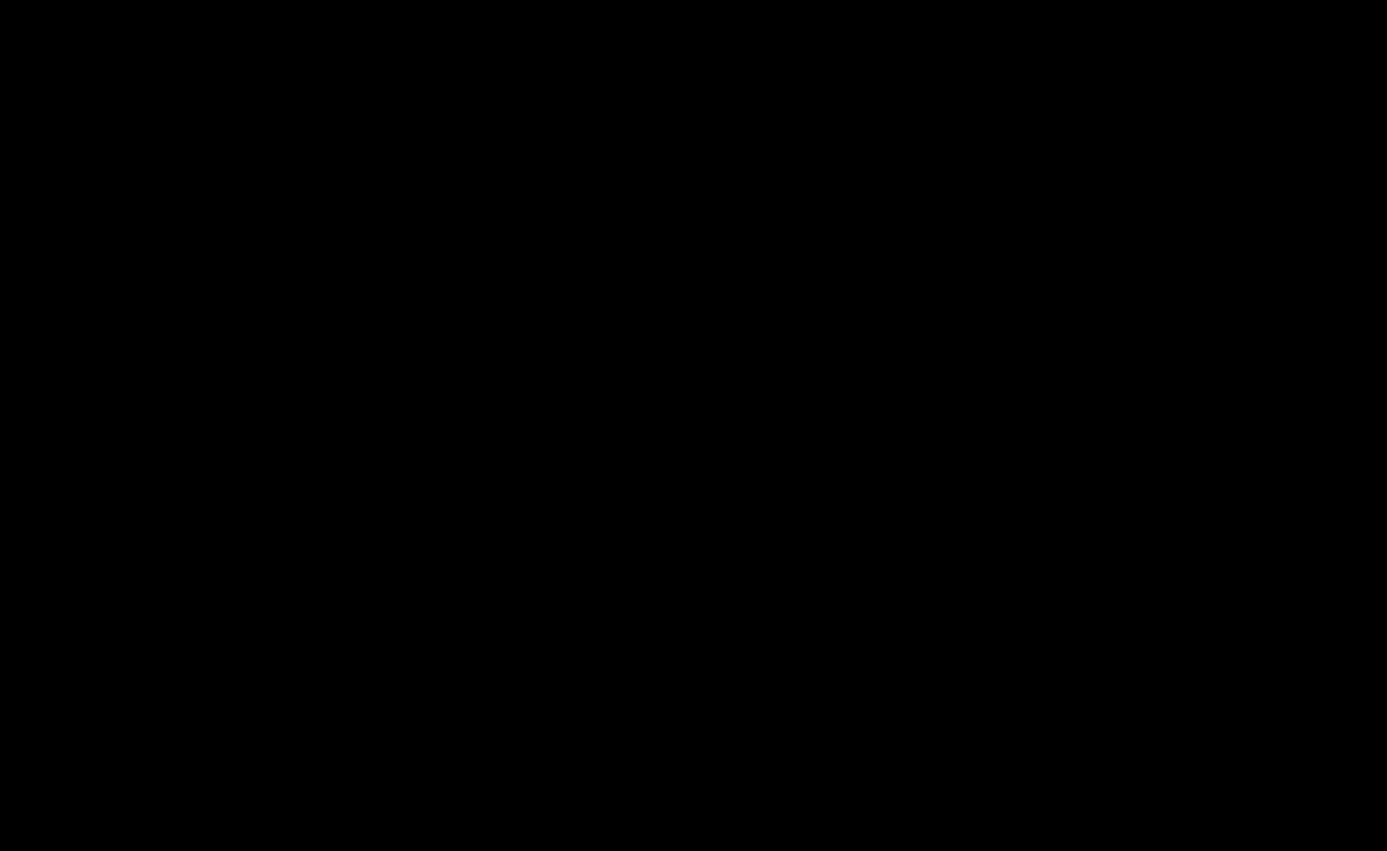
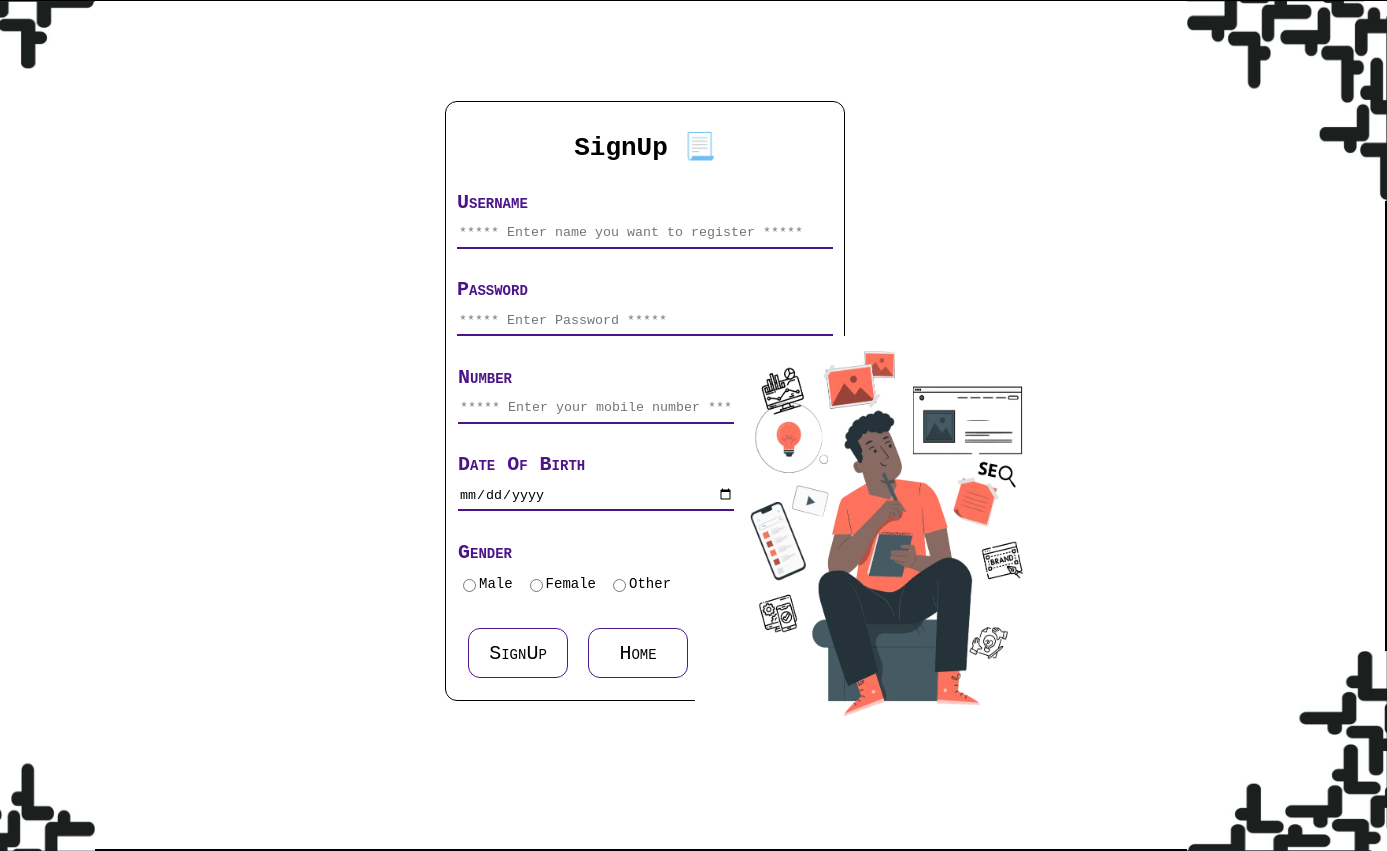
Before and after one commit to AzmatullaKhan/full-stack-react-frontend, a React (Create React App) app: page /signUp in a window 1280 px wide. Before the commit this address had no page. Shown: the whole page, 1387 px wide, since content can reach past the window. Before the commit the page ends 800 px from the top, so only its background shows below. Built offline with nearby package versions, Linux system fonts and the light colour scheme.

Commit message:
SignUp page UI has been completed, Need to complete About page

```diff
--- a/public/index.html
+++ b/public/index.html
@@ -15,6 +15,7 @@
       font-family: monospace;
       scroll-behavior: smooth;
       box-sizing: border-box;
+      user-select: none;
     }
     *::-webkit-scrollbar{
       display: none;
--- a/src/App.js
+++ b/src/App.js
@@ -1,12 +1,15 @@
 import { Routes, Route } from 'react-router-dom'
 import { Home } from './pages/home'
 import { Login } from './pages/login'
+import { SignUp } from './pages/signUp'
+
 function App() {
   return (
     <>
       <Routes>
         <Route path="/"  element={<Home />}/>
         <Route path='/login' element={<Login />}/>
+        <Route path='/signUp' element={<SignUp />} />
       </Routes>
     </>
   );
--- a/src/pages/allPages.css
+++ b/src/pages/allPages.css
@@ -1,3 +1,14 @@
+img{
+    pointer-events: none;
+}
+
+/* -----------------------------------------------------------------------------------------------------------------------------------------
+-----------------------------------------------------------------------------------------------------------------------------------------
+-----------------------------------------------------------------------------------------------------------------------------------------
+-----------------------------------------------------------------------------------------------------------------------------------------
+----------------------------------------------------------------------------------------------------------------------------------------- */
+
+
 .nav_container_one{
     height:70px;
     /* border: 1px solid #000; */
@@ -100,6 +111,12 @@
     border-radius: 25px;
 }
 
+/* -----------------------------------------------------------------------------------------------------------------------------------------
+-----------------------------------------------------------------------------------------------------------------------------------------
+-----------------------------------------------------------------------------------------------------------------------------------------
+-----------------------------------------------------------------------------------------------------------------------------------------
+----------------------------------------------------------------------------------------------------------------------------------------- */
+
 
 
 .main_container_one{
@@ -119,8 +136,11 @@
     margin-top:10px;
 }
 
-
-
+/* -----------------------------------------------------------------------------------------------------------------------------------------
+-----------------------------------------------------------------------------------------------------------------------------------------
+-----------------------------------------------------------------------------------------------------------------------------------------
+-----------------------------------------------------------------------------------------------------------------------------------------
+----------------------------------------------------------------------------------------------------------------------------------------- */
 
 
 .login_container_one{
@@ -132,6 +152,7 @@
 }
 
 .login_container_one_image{
+    pointer-events: none;
     height:200px;
     width:200px;
     position: absolute;
@@ -233,3 +254,126 @@
     width:250px;
     border-radius: 12px;
 }
+
+
+/* -----------------------------------------------------------------------------------------------------------------------------------------
+-----------------------------------------------------------------------------------------------------------------------------------------
+-----------------------------------------------------------------------------------------------------------------------------------------
+-----------------------------------------------------------------------------------------------------------------------------------------
+----------------------------------------------------------------------------------------------------------------------------------------- */
+
+
+
+.signup_container_one{
+    height: 850px;
+    width:1492px;
+    padding: 0px 0px;
+    background-color: #fff;
+    border: 1px solid #000;
+}
+
+.signup_container_one_image{
+    height:200px;
+    width:200px;
+    position: absolute;
+    pointer-events: none;
+}
+.signup_container_one_image:nth-child(2){
+    margin-left:1292px;
+    transform: rotate(90deg);
+}
+.signup_container_one_image:nth-child(3){
+    margin-top:650px;
+    transform: rotate(-90deg);
+}
+
+.signup_container_one_image:nth-child(4){
+    margin-left:1292px;
+    margin-top: 650px;
+    transform: rotate(180deg);
+}
+
+.signup_container_one_image_signup{
+    height:400px;
+    width:400px;
+    margin:335px 0px 0px 800px;
+    position: absolute;
+    background-color: #fff;
+}
+
+.signup_container_two{
+    height: 600px;
+    width:400px;
+    border:1px solid;
+    margin-top:100px;
+    margin-left:550px;
+    border-radius: 12px;
+    background-color: #fff;
+    display: flex;
+    /* justify-content: center; */
+    align-items: center;
+    flex-direction: column;
+    padding: 12px;
+}
+
+.signup_container_two_label{
+    font-size: 20px;
+    color: #4c1489;
+    font-weight: bolder;
+    font-variant: small-caps;
+}
+
+.signup_container_two_input{
+    width:376px;
+    height: 30px;
+    position: relative;
+    top: 5px;
+    border-top: none;
+    border-left: none;
+    border-right: none;
+    border-bottom: 2px solid #4c1489;
+    background-color: transparent;
+    color: #000;
+    outline: none;
+}
+.signup_container_two_input_small{
+    width:276px;
+    height: 30px;
+    position: relative;
+    top: 5px;
+    border-top: none;
+    border-left: none;
+    border-right: none;
+    border-bottom: 2px solid #4c1489;
+    background-color: transparent;
+    color: #000;
+    outline: none;
+}
+.signup_container_two_div_radio{
+    height:40px;
+    width:100%;
+    display: flex;
+    justify-content:flex-start;
+    align-items: center;
+    font-size: 14px;
+}
+.signup_container_two_button{
+    height:50px;
+    width:100px;
+    background-color: transparent;
+    outline: none;
+    border: 1.5px solid #4c1489;
+    border-radius: 12px;
+    margin:10px 10px;
+    color: #000;
+    cursor: pointer;
+    backdrop-filter: blur(12px);
+    font-size: 20px;
+    font-variant: small-caps;
+    overflow: hidden;
+    transition: all 0.2s ease-in;
+}
+.signup_container_two_button:hover{
+    background-color: #4c1489;
+    color: #fff;
+}
--- a/src/pages/login.js
+++ b/src/pages/login.js
@@ -1,5 +1,13 @@
+import { useNavigate } from 'react-router-dom'
 
 export const Login=()=>{
+
+    let navigate= useNavigate();
+
+    const handleHomeClick=()=>{
+        navigate('/');
+    }
+
     return (
         <div className="login_container_one">
             <img src={require('../images/login.png')} alt='img' className='login_container_one_image'/>
@@ -19,6 +27,7 @@ export const Login=()=>{
                 <button className='login_container_two_button_href'>forgot password? reset here</button>
                 <button className='login_container_two_button'>Login</button>
                 <img src={require('../images/login-page.jpg')} alt='img' className='login_container_two_image'/>
+                <button className='login_container_two_button' onClick={handleHomeClick}>Home</button>
             </div>
                 <img src={require('../images/login-page-side.jpg')} className='login_container_three_image' alt='img'/>
         </div>
--- a/src/pages/nav.js
+++ b/src/pages/nav.js
@@ -8,12 +8,16 @@ export const Navbar=()=>{
         navigate('/login')
     }
 
+    const handlesignUpClick=()=>{
+        navigate('/signUp')
+    }
+
     return(
         <div className="nav_container_one">
             <div className="nav_container_one_buttonContainer">
                 <button className="nav_container_one_button">Home    <span className="nav_container_one_button_underline"></span> <div className="nav_container_one_button_div"></div></button>
                 <button className="nav_container_one_button" onClick={handleLoginClick}>Login   <span className="nav_container_one_button_underline"></span> <div className="nav_container_one_button_div"></div></button>
-                <button className="nav_container_one_button">SignUp  <span className="nav_container_one_button_underline"></span> <div className="nav_container_one_button_div"></div></button>
+                <button className="nav_container_one_button" onClick={handlesignUpClick}>SignUp  <span className="nav_container_one_button_underline"></span> <div className="nav_container_one_button_div"></div></button>
                 <button className="nav_container_one_button">Contact <span className="nav_container_one_button_underline"></span> <div className="nav_container_one_button_div"></div></button>
                 <button className="nav_container_one_button">About   <span className="nav_container_one_button_underline"></span> <div className="nav_container_one_button_div"></div></button>
             </div>
--- /dev/null
+++ b/src/pages/signUp.js
@@ -0,0 +1,50 @@
+import { useNavigate } from 'react-router-dom'
+
+export const SignUp=()=>{
+
+    let navigate= useNavigate();
+    const handleHomeClick=()=>{
+        navigate('/')
+    }
+
+    return(
+        <div className="signup_container_one">
+            <img src={require('../images/login.png')} alt='img' className='signup_container_one_image'/>
+            <img src={require('../images/login.png')} alt='img' className='signup_container_one_image'/>
+            <img src={require('../images/login.png')} alt='img' className='signup_container_one_image'/>
+            <img src={require('../images/login.png')} alt='img' className='signup_container_one_image'/>
+            <img src={require('../images/signup.png')} alt="img" className='signup_container_one_image_signup' />
+            <div className='signup_container_two'>
+                <h1>SignUp 📃</h1>
+                <div style={{display:'flex', flexDirection:'column', margin:"10px 0px", height:"70px"}}>
+                    <label className='signup_container_two_label'>Username</label>
+                    <input type="text" className='signup_container_two_input' placeholder='***** Enter name you want to register *****'/>
+                </div>
+                <div style={{display:'flex', flexDirection:'column', margin:"10px 0px", height:"70px"}}>
+                    <label className='signup_container_two_label'>Password</label>
+                    <input type="text" className='signup_container_two_input' placeholder='***** Enter Password *****'/>
+                </div>
+                <div style={{display:'flex', flexDirection:'column', justifyContent:"flex-start",width:"100%",margin:"10px 0px", height:"70px"}}>
+                    <label className='signup_container_two_label'>Number</label>
+                    <input type="text" className='signup_container_two_input_small' placeholder='***** Enter your mobile number *****'/>
+                </div>
+                <div style={{display:'flex', flexDirection:'column', justifyContent:"flex-start",width:"100%",margin:"10px 0px", height:"70px"}}>
+                    <label className='signup_container_two_label'>Date Of Birth</label>
+                    <input type="date" className='signup_container_two_input_small' placeholder='***** Enter your mobile number *****'/>
+                </div>
+                <div style={{display:'flex', flexDirection:'column',width:"100%",margin:"10px 0px", height:"70px"}}>
+                    <label className='signup_container_two_label'>Gender</label>
+                    <div className='signup_container_two_div_radio'>
+                        <input type="radio" value="Male" name="gender" /> Male<p style={{marginRight:"12px"}}></p>
+                        <input type="radio" value="Female" name="gender" /> Female<p style={{marginRight:"12px"}}></p>
+                        <input type="radio" value="Other" name="gender" /> Other<p style={{marginRight:"12px"}}></p>
+                    </div>
+                </div>
+                <div style={{display:"flex",alignSelf:"flex-start"}}>
+                    <button className='signup_container_two_button'>SignUp</button>
+                    <button className='signup_container_two_button' onClick={handleHomeClick}>Home</button>
+                </div>
+            </div>
+        </div>
+    )
+}
```
Also changed, not shown: src/images/signup.png (added).
